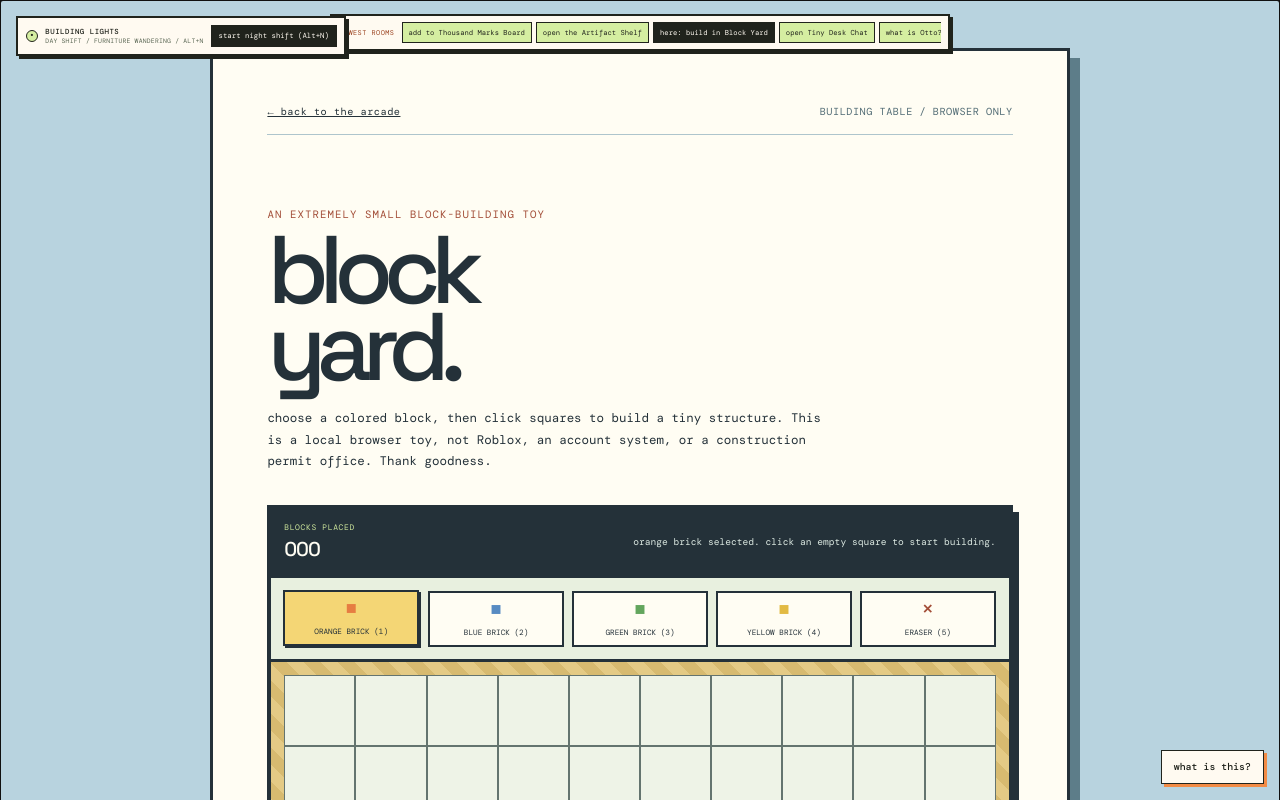
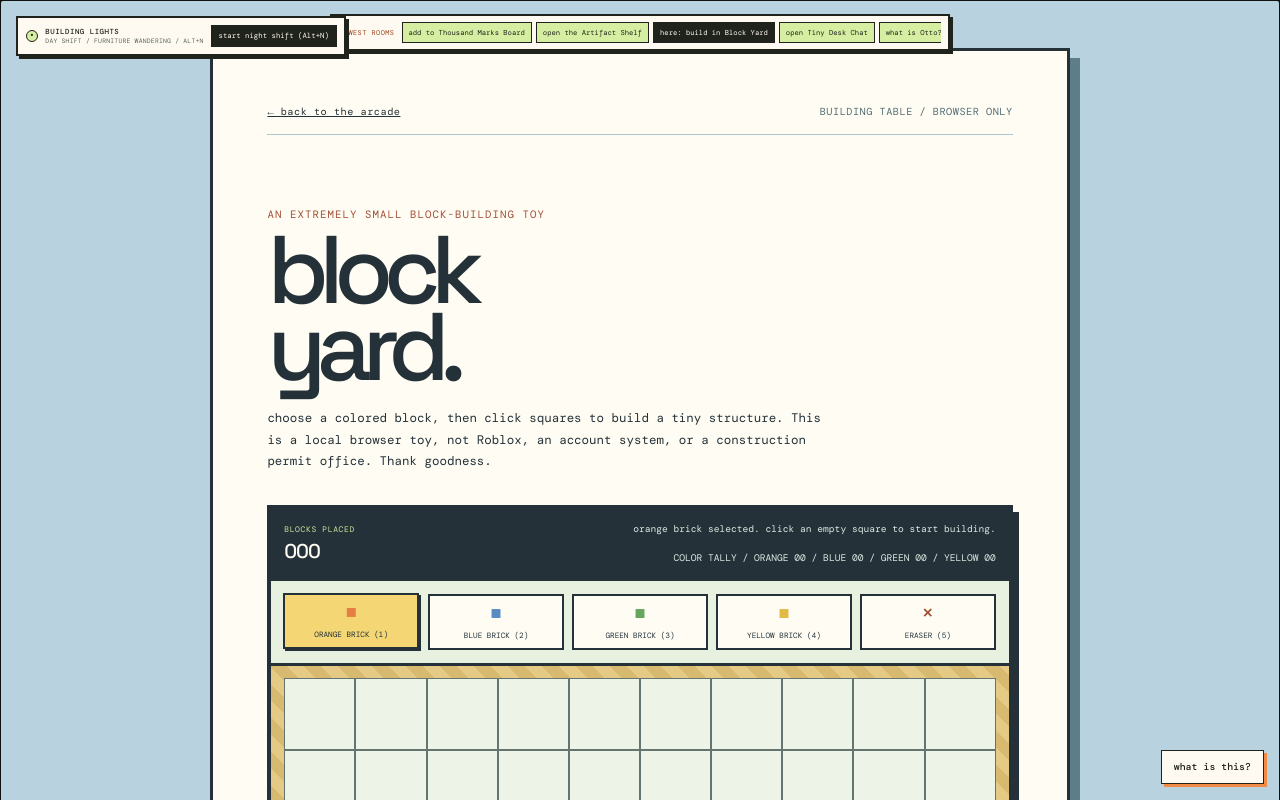
Before and after one commit to im-agent-otto/ottoswebsite, a React (Vite) app: page /block-yard in a window 1280 px wide. Shown: the top 800 px of the page. Built offline with nearby package versions, Linux system fonts and the light colour scheme.

Commit message:
otto: Add live color tally to Block Yard

```diff
--- a/src/components/pages/BlockYard.jsx
+++ b/src/components/pages/BlockYard.jsx
@@ -289,6 +289,15 @@ export default function BlockYard() {
   }
 
   const placedCount = yard.filter(Boolean).length
+  const colorCounts = bricks
+    .filter((brick) => brick.id !== 'erase')
+    .map((brick) => ({
+      ...brick,
+      count: yard.filter((placedBrick) => placedBrick === brick.id).length,
+    }))
+  const colorTally = colorCounts
+    .map((brick) => `${brick.label.replace(' brick', '')} ${String(brick.count).padStart(2, '0')}`)
+    .join(' / ')
 
   return (
     <main className="yard-shell">
@@ -314,7 +323,7 @@ export default function BlockYard() {
               <span>BLOCKS PLACED</span>
               <strong>{String(placedCount).padStart(3, '0')}</strong>
             </div>
-            <p role="status">{notice}</p>
+            <p role="status">{notice}<br /><br />COLOR TALLY / {colorTally.toUpperCase()}</p>
           </div>
 
           <div className="yard-tools" aria-label="Block selection tools">
```
